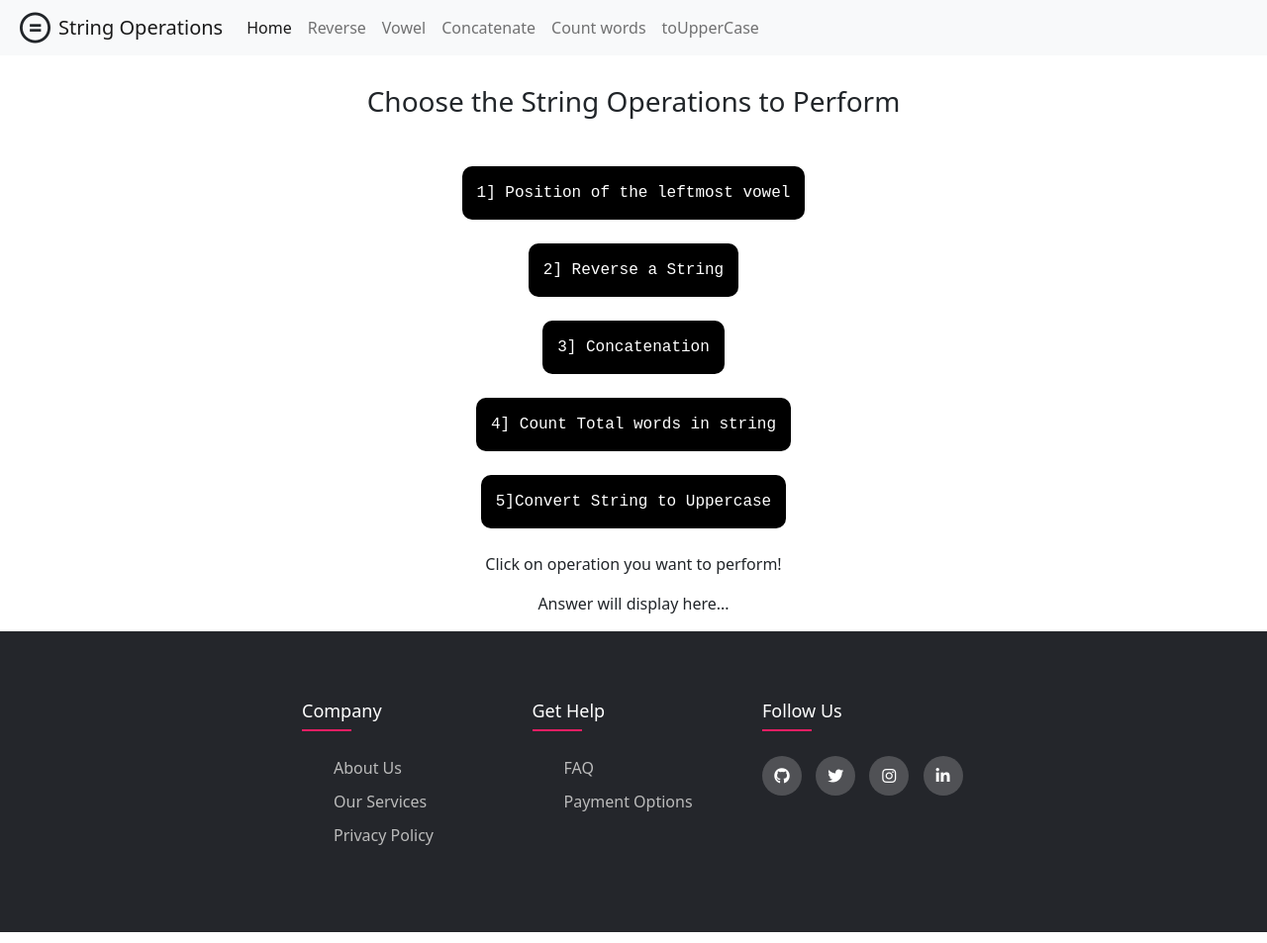
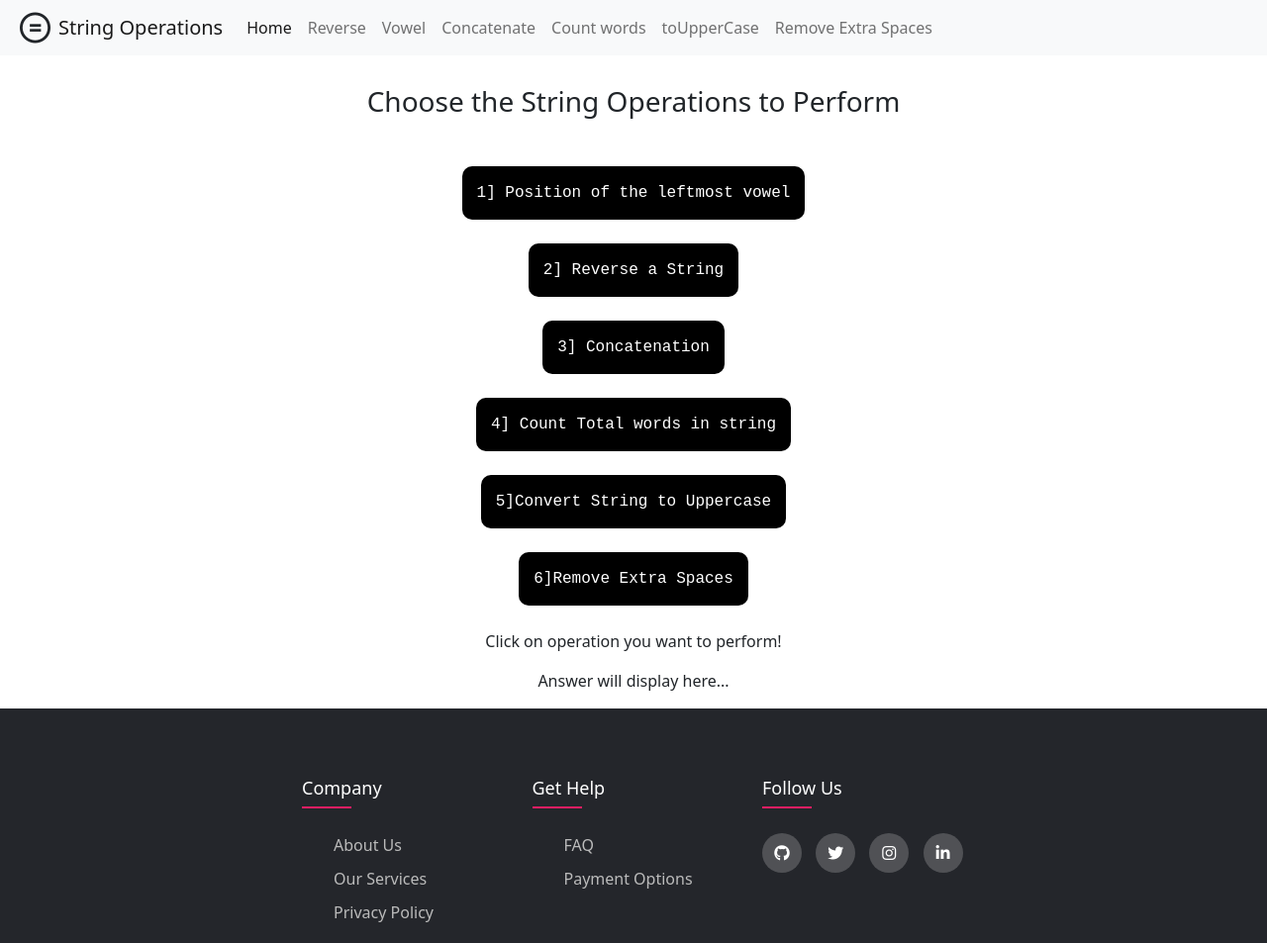
Before and after one commit to Git-For-Geeks/String-operation, a plain HTML site: page index.html in a window 1280 px wide. Shown: the whole page at 99% size. Drawn offline with nearby package versions, Linux system fonts and the light colour scheme.

Commit message:
Added functionality to remove extra space in String

```diff
--- a/index.html
+++ b/index.html
@@ -85,6 +85,17 @@
             document.getElementById("display").innerHTML="Original String: "+str01;
             document.getElementById("result").innerHTML="String in UpperCase: "+output;
         }
+        function removeExtraSpaces(){
+            var str01=prompt("Enter a string\n"," ");
+            if(str01== " " || str01==null){
+                window.alert("Enter valid string");
+                return false;
+            }
+            let output = str01.split(/[ ]+/);
+            console.log(output);
+            document.getElementById("display").innerHTML="Original String: "+str01;
+            document.getElementById("result").innerHTML="String after removing extra Spaces: "+output;
+        }
         </script>
 </head>
 
@@ -118,6 +129,9 @@
                     <li>
                         <a class="nav-link" onclick="upper()">toUpperCase</a>
                     </li>
+                    <li>
+                        <a class="nav-link" onclick="removeExtraSpaces()">Remove Extra Spaces</a>
+                    </li>
                 </ul>
                 </div>
             </div>
@@ -129,6 +143,7 @@
             <input id="btn" type="button" value="3] Concatenation" onclick="concatenate()" /><br><br>
             <input id="btn" type="button" value="4] Count Total words in string" onclick="countwords()" /><br><br>
              <input id="btn" type="button" value="5]Convert String to Uppercase" onclick="upper()"><br><br>
+             <input id="btn" type="button" value="6]Remove Extra Spaces" onclick="removeExtraSpaces()"><br><br>
             <p id="display">Click on operation you want to perform! </p>
             <p id="result">Answer will display here...</p>
             <p id="ab"> </p>
```
